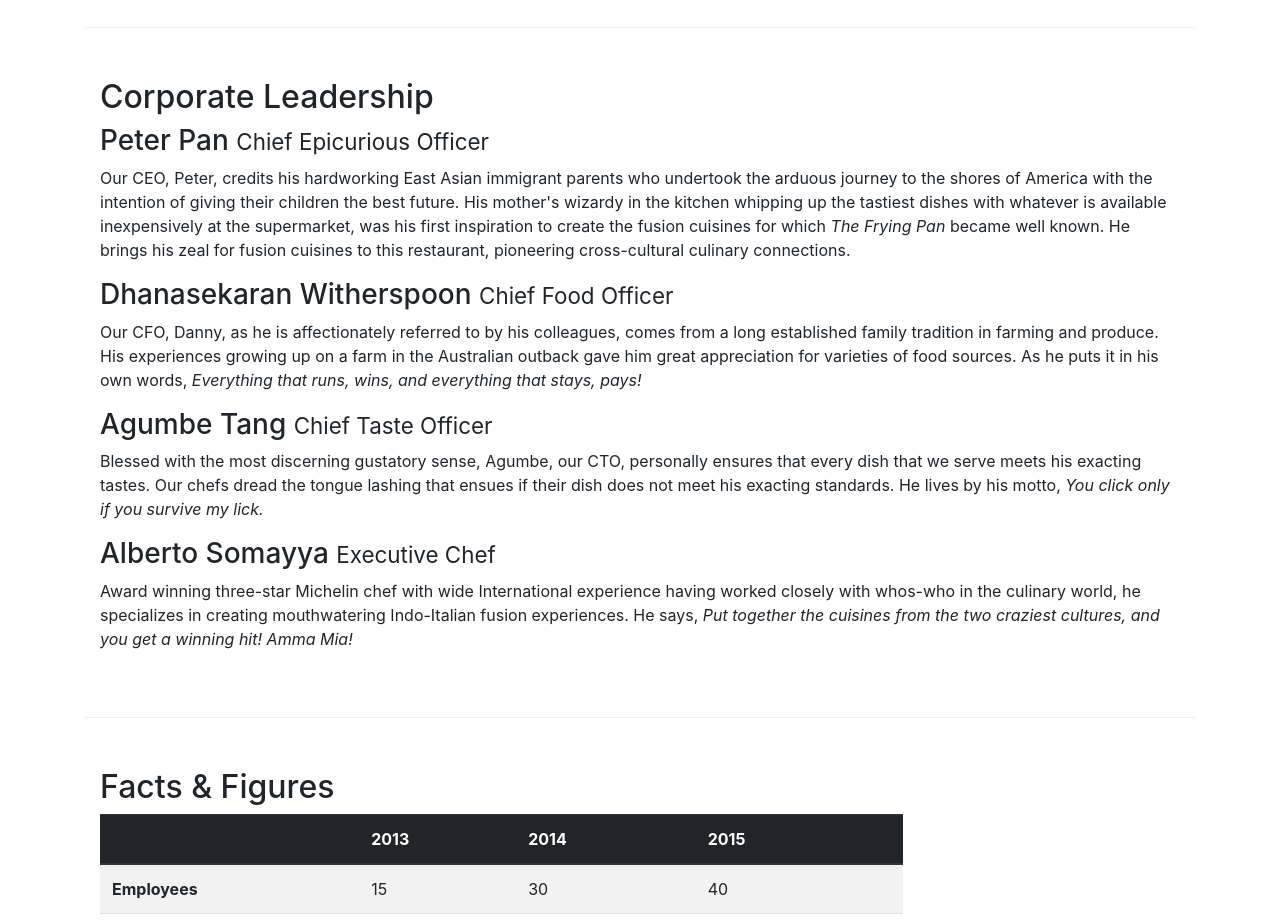
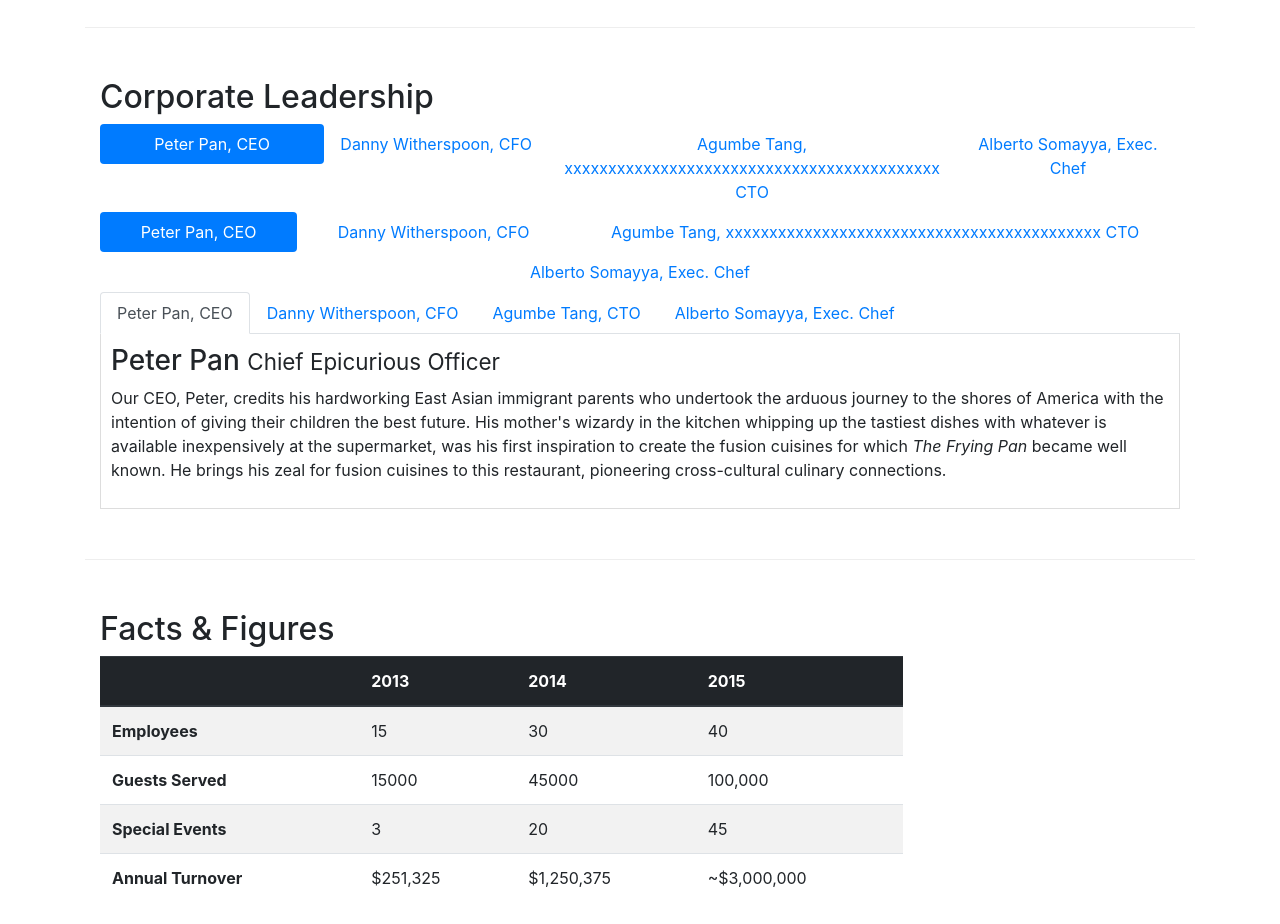
Before and after one commit to HaipengLi/BootstrapCodeBlocks, a website: page aboutus.html in a window 1280 px wide. Shown: the part 920-1844 px from the top of the page. Drawn offline with nearby package versions, Linux system fonts and the light colour scheme.

Commit message:
add nav-tabs & nav-pills to dynamically switch different content

```diff
--- a/aboutus.html
+++ b/aboutus.html
@@ -106,14 +106,74 @@
         <div class="row row-content">
             <div class="col-12 col-sm-12">
                 <h2>Corporate Leadership</h2>
+
+                <!-- Equal width -->
+                <ul class="nav nav-pills nav-justified">
+                    <li class="nav-item">
+                        <a class="nav-link active" href="#peter" role="tab" data-toggle="tab">Peter Pan, CEO</a>
+                    </li>
+                    <li class="nav-item">
+                        <a class="nav-link" href="#danny" role="tab" data-toggle="tab">Danny Witherspoon, CFO</a>
+                    </li>
+                    <li class="nav-item">
+                        <a class="nav-link" href="#agumbe"role="tab" data-toggle="tab">Agumbe Tang, xxxxxxxxxxxxxxxxxxxxxxxxxxxxxxxxxxxxxxxxxxx CTO</a>
+                    </li>
+                    <li class="nav-item">
+                        <a class="nav-link" href="#alberto" role="tab" data-toggle="tab">Alberto Somayya, Exec. Chef</a>
+                    </li>
+                </ul>
+                <!-- fill the whole row, but not equal width -->
+                <ul class="nav nav-pills nav-fill">
+                    <li class="nav-item">
+                        <a class="nav-link active" href="#peter" role="tab" data-toggle="tab">Peter Pan, CEO</a>
+                    </li>
+                    <li class="nav-item">
+                        <a class="nav-link" href="#danny" role="tab" data-toggle="tab">Danny Witherspoon, CFO</a>
+                    </li>
+                    <li class="nav-item">
+                        <a class="nav-link" href="#agumbe"role="tab" data-toggle="tab">Agumbe Tang, xxxxxxxxxxxxxxxxxxxxxxxxxxxxxxxxxxxxxxxxxxx CTO</a>
+                    </li>
+                    <li class="nav-item">
+                        <a class="nav-link" href="#alberto" role="tab" data-toggle="tab">Alberto Somayya, Exec. Chef</a>
+                    </li>
+                </ul>
+                <!-- tabs -->
+                <ul class="nav nav-tabs">
+                    <li class="nav-item">
+                        <a class="nav-link active" href="#peter" role="tab" data-toggle="tab">Peter Pan, CEO</a>
+                    </li>
+                    <li class="nav-item">
+                        <a class="nav-link" href="#danny" role="tab" data-toggle="tab">Danny Witherspoon, CFO</a>
+                    </li>
+                    <li class="nav-item">
+                        <a class="nav-link" href="#agumbe"role="tab" data-toggle="tab">Agumbe Tang, CTO</a>
+                    </li>
+                    <li class="nav-item">
+                        <a class="nav-link" href="#alberto" role="tab" data-toggle="tab">Alberto Somayya, Exec. Chef</a>
+                    </li>
+                </ul>
+                <!-- the actual content of the tabs/pills -->
+                <div class="tab-content">
+                    <div class="tab-pane fade show active" id="peter" role="tabpanel">
                         <h3>Peter Pan <small>Chief Epicurious Officer</small></h3>
                         <p class="d-none d-sm-block">Our CEO, Peter, credits his hardworking East Asian immigrant parents who undertook the arduous journey to the shores of America with the intention of giving their children the best future. His mother's wizardy in the kitchen whipping up the tastiest dishes with whatever is available inexpensively at the supermarket, was his first inspiration to create the fusion cuisines for which <em>The Frying Pan</em> became well known. He brings his zeal for fusion cuisines to this restaurant, pioneering cross-cultural culinary connections.</p>
+                    </div>
+
+                    <div class="tab-pane fade" id="danny" role="tabpanel">
                         <h3>Dhanasekaran Witherspoon <small>Chief Food Officer</small></h3>
                         <p class="d-none d-sm-block">Our CFO, Danny, as he is affectionately referred to by his colleagues, comes from a long established family tradition in farming and produce. His experiences growing up on a farm in the Australian outback gave him great appreciation for varieties of food sources. As he puts it in his own words, <em>Everything that runs, wins, and everything that stays, pays!</em></p>
+                    </div>
+
+                    <div class="tab-pane fade" id="agumbe" role="tabpanel">
                         <h3>Agumbe Tang <small>Chief Taste Officer</small></h3>
                         <p class="d-none d-sm-block">Blessed with the most discerning gustatory sense, Agumbe, our CTO, personally ensures that every dish that we serve meets his exacting tastes. Our chefs dread the tongue lashing that ensues if their dish does not meet his exacting standards. He lives by his motto, <em>You click only if you survive my lick.</em></p>
+                    </div>
+
+                    <div class="tab-pane fade" id="alerto" role="tabpanel">
                         <h3>Alberto Somayya <small>Executive Chef</small></h3>
                         <p class="d-none d-sm-block">Award winning three-star Michelin chef with wide International experience having worked closely with whos-who in the culinary world, he specializes in creating mouthwatering Indo-Italian fusion experiences. He says, <em>Put together the cuisines from the two craziest cultures, and you get a winning hit! Amma Mia!</em></p>
+                    </div>
+                </div>
             </div>
        </div>
        <div class="row row-content">
--- a/css/styles.css
+++ b/css/styles.css
@@ -48,3 +48,10 @@ body {
 .input-inline {
     display: inline-block;
 }
+
+.tab-content {
+    border-left: 1px solid #ddd;
+    border-right: 1px solid #ddd;
+    border-bottom: 1px solid #ddd;
+    padding: 10px 10px 10px 10px;
+}
```
Lines whose indentation alone changed are shown as unchanged.
